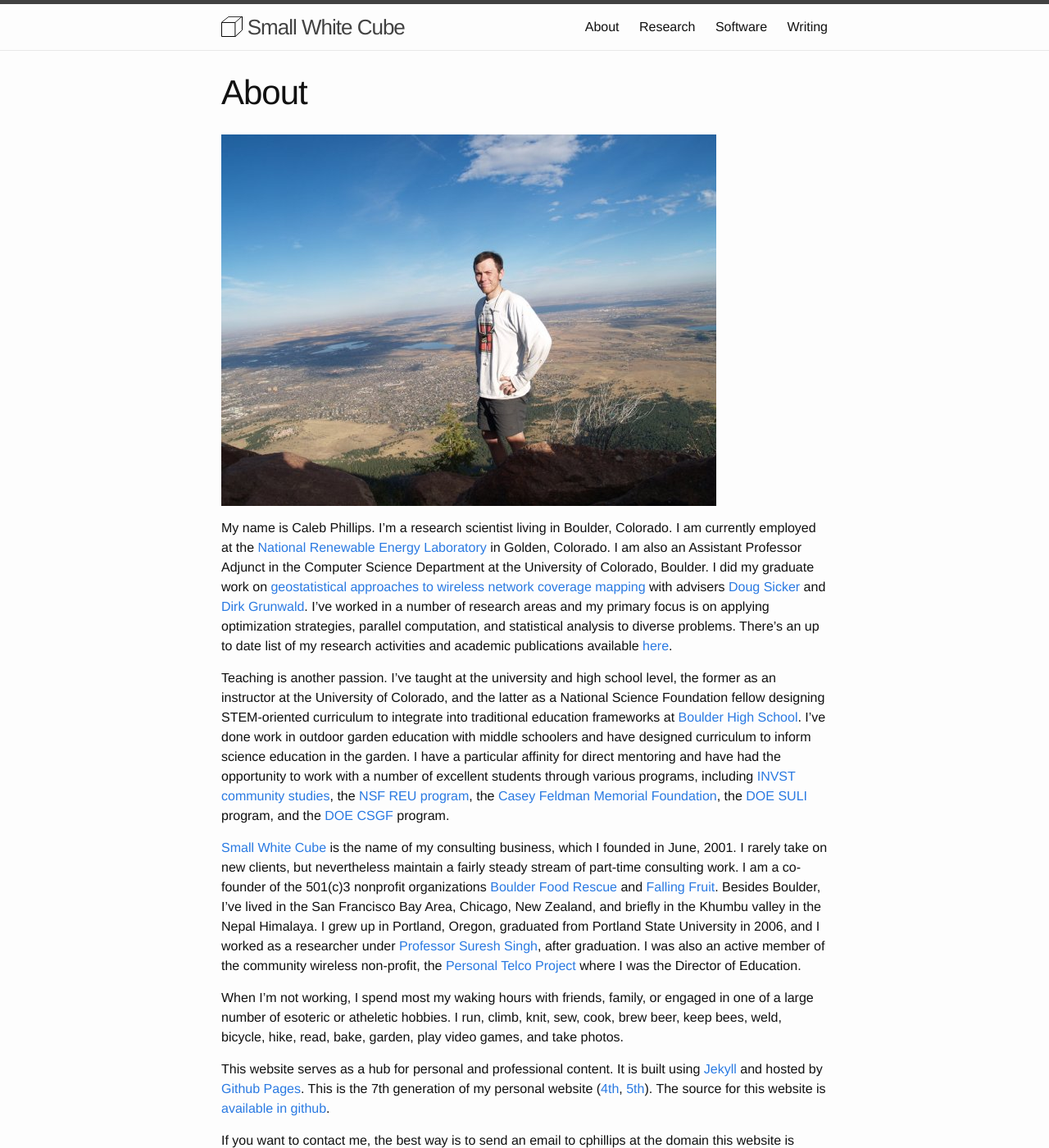
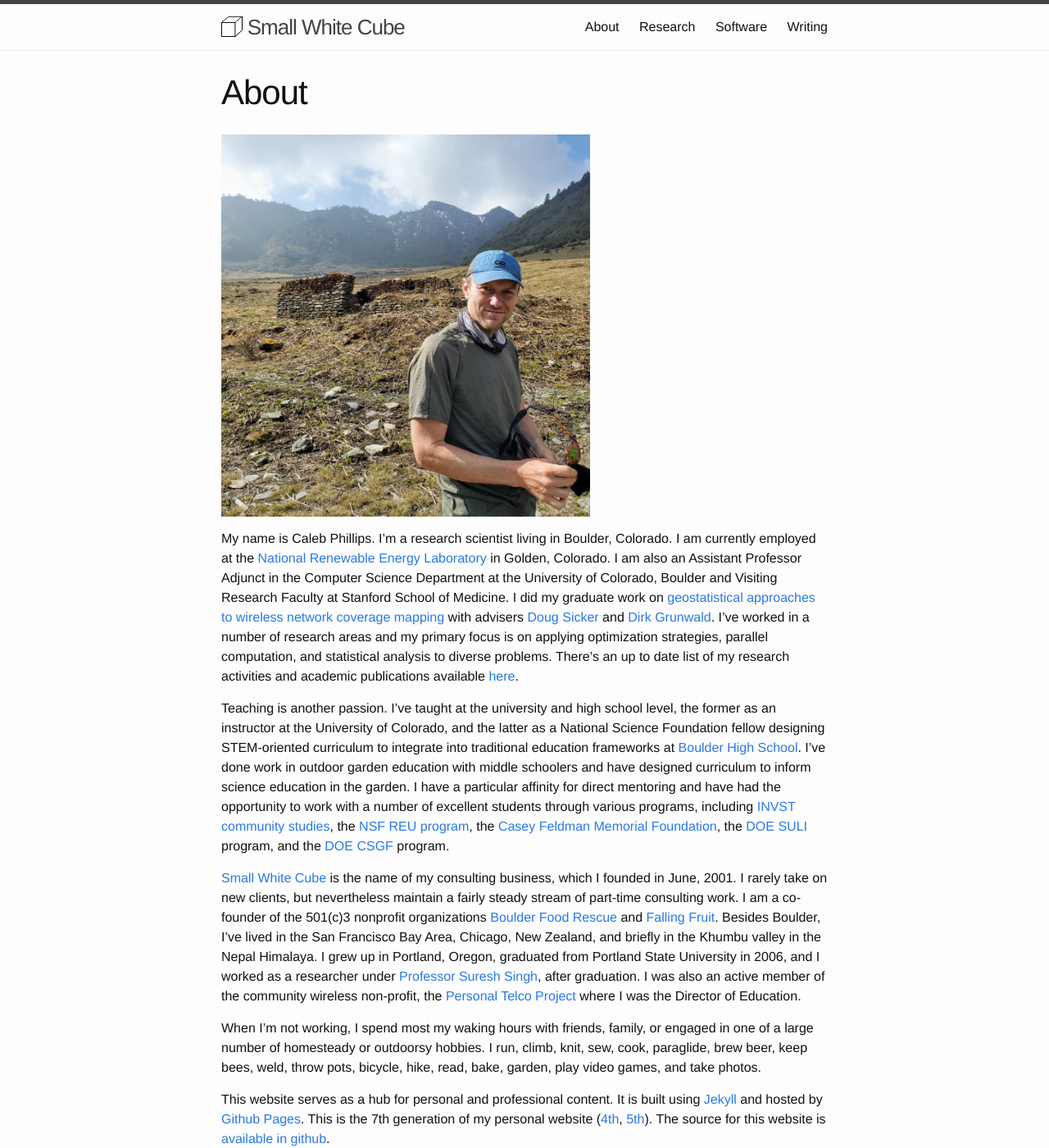
Before and after one commit to somerandomsequence/smallwhitecube, a Jekyll site: the page built from about.md, in a window 1280 px wide and 1400 px high. Shown: the whole window at 82% size. Built offline with Jekyll 4.4.1, drawn with Linux system fonts in a browser that asks for light colours; nearby versions of some CDN libraries.

Commit message:
Update about.md

```diff
--- a/about.md
+++ b/about.md
@@ -3,15 +3,15 @@ layout: page
 title: About
 permalink: /about/
 ---
-![Me on Bear Peak in Boulder, Colorado](/images/me_bear_peak.jpg)
+<img src="/images/me_dhorpatan.jpg" width=450 float="right">
 
-My name is Caleb Phillips. I'm a research scientist living in Boulder, Colorado. I am currently employed at the [National Renewable Energy Laboratory](http://nrel.gov/) in Golden, Colorado. I am also an Assistant Professor Adjunct in the Computer Science Department at the University of Colorado, Boulder. I did my graduate work on [geostatistical approaches to wireless network coverage mapping](https://encore.colorado.edu/iii/encore/record/C__Rb7463145) with advisers [Doug Sicker](http://spot.colorado.edu/~sicker/) and [Dirk Grunwald](http://systems.cs.colorado.edu/people/faculty/dirk-grunwald/). I've worked in a number of research areas and my primary focus is on applying optimization strategies, parallel computation, and statistical analysis to diverse problems. There's an up to date list of my research activities and academic publications available [here](/research/).
+My name is Caleb Phillips. I'm a research scientist living in Boulder, Colorado. I am currently employed at the [National Renewable Energy Laboratory](http://nrel.gov/) in Golden, Colorado. I am also an Assistant Professor Adjunct in the Computer Science Department at the University of Colorado, Boulder and Visiting Research Faculty at Stanford School of Medicine. I did my graduate work on [geostatistical approaches to wireless network coverage mapping](https://encore.colorado.edu/iii/encore/record/C__Rb7463145) with advisers [Doug Sicker](http://spot.colorado.edu/~sicker/) and [Dirk Grunwald](http://systems.cs.colorado.edu/people/faculty/dirk-grunwald/). I've worked in a number of research areas and my primary focus is on applying optimization strategies, parallel computation, and statistical analysis to diverse problems. There's an up to date list of my research activities and academic publications available [here](/research/).
 
 Teaching is another passion. I've taught at the university and high school level, the former as an instructor at the University of Colorado, and the latter as a National Science Foundation fellow designing STEM-oriented curriculum to integrate into traditional education frameworks at [Boulder High School](http://boh.bvsd.org/Pages/default.aspx). I've done work in outdoor garden education with middle schoolers and have designed curriculum to inform science education in the garden. I have a particular affinity for direct mentoring and have had the opportunity to work with a number of excellent students through various programs, including [INVST community studies](http://www.colorado.edu/communitystudies/), the [NSF REU program](http://www.nsf.gov/crssprgm/reu/), the [Casey Feldman Memorial Foundation](http://www.caseyfeldmanfoundation.org/), the [DOE SULI](https://science.energy.gov/wdts/suli/) program, and the [DOE CSGF](https://www.krellinst.org/csgf/) program.
 
 [Small White Cube](http://smallwhitecube.com) is the name of my consulting business, which I founded in June, 2001. I rarely take on new clients, but nevertheless maintain a fairly steady stream of part-time consulting work. I am a co-founder of the 501(c)3 nonprofit organizations [Boulder Food Rescue](http://boulderfoodrescue.org) and [Falling Fruit](http://fallingfruit.org).  Besides Boulder, I've lived in the San Francisco Bay Area, Chicago, New Zealand, and briefly in the Khumbu valley in the Nepal Himalaya. I grew up in Portland, Oregon, graduated from Portland State University in 2006, and I worked as a researcher under [Professor Suresh Singh](http://cs.pdx.edu/~singh), after graduation. I was also an active member of the community wireless non-profit, the [Personal Telco Project](http://personaltelco.net) where I was the Director of Education.
 
-When I'm not working, I spend most my waking hours with friends, family, or engaged in one of a large number of esoteric or atheletic hobbies. I run, climb, knit, sew, cook, brew beer, keep bees, weld, bicycle, hike, read, bake, garden, play video games, and take photos.
+When I'm not working, I spend most my waking hours with friends, family, or engaged in one of a large number of homesteady or outdoorsy hobbies. I run, climb, knit, sew, cook, paraglide, brew beer, keep bees, weld, throw pots, bicycle, hike, read, bake, garden, play video games, and take photos.
 
 This website serves as a hub for personal and professional content. It is built using [Jekyll](http://jekyllrb.com/) and hosted by [Github Pages](https://pages.github.com/). This is the 7th generation of my personal website ([4th](https://web.archive.org/web/20060419030337/http://smallwhitecube.com/), [5th](https://web.archive.org/web/20130428013216/http://smallwhitecube.com/doku.php)). The source for this website is [available in github](https://github.com/somerandomsequence/smallwhitecube).
 
```
